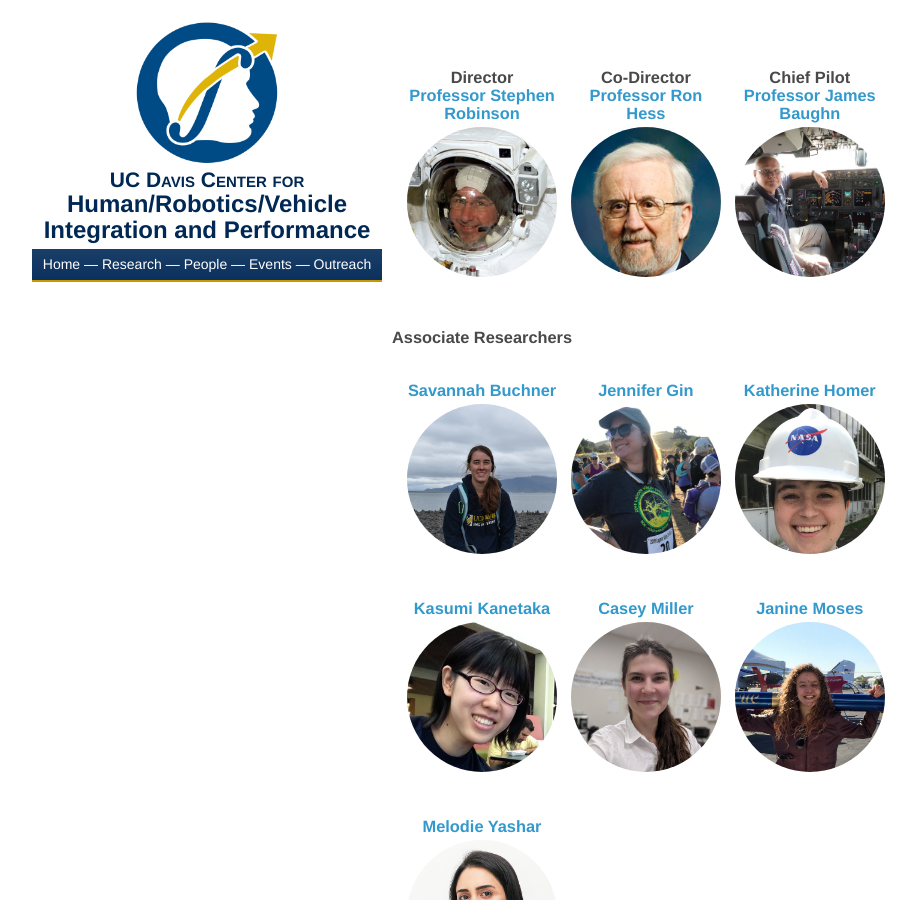
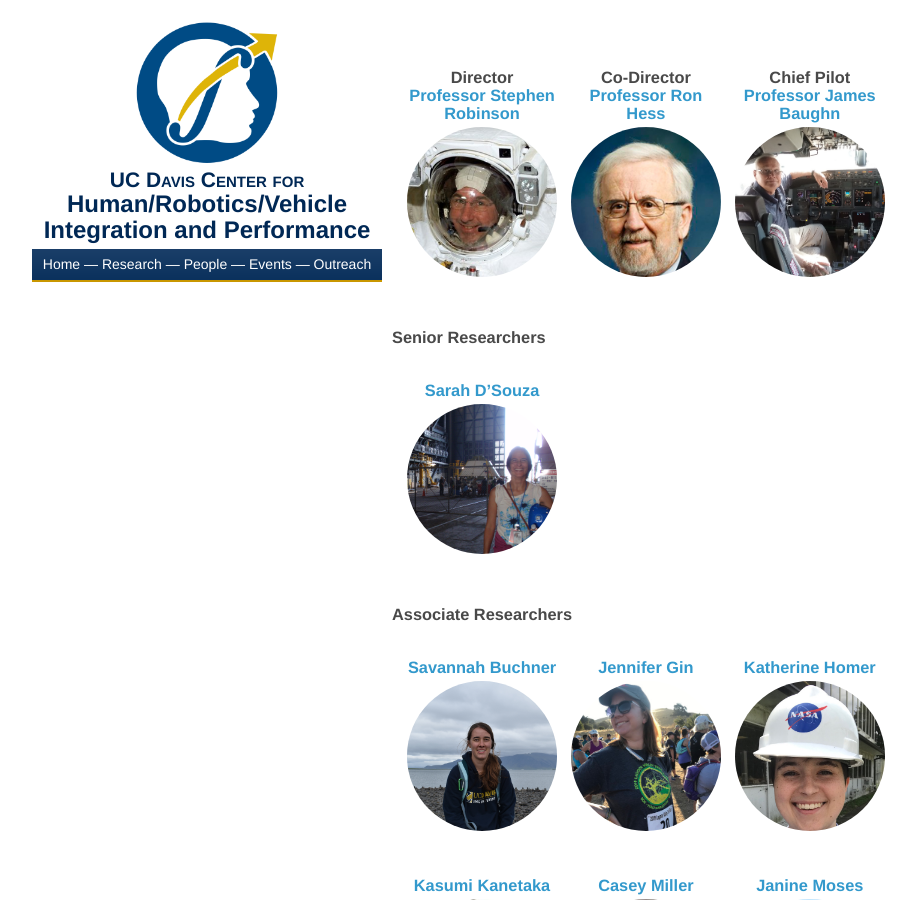
Before and after one commit to HRVIP/HRVIP.github.io, a Jekyll site: the page built from people/index.html, in a window 1280 px wide and 900 px high. Shown: the whole window, without its empty margins (178-1094 px from the left). Built offline with Jekyll 4.4.1, drawn with Linux system fonts in a browser that asks for light colours.

Commit message:
add sarah

```diff
--- a/people/index.html
+++ b/people/index.html
@@ -6,6 +6,21 @@
 <div class="post person-post">
   <h3 class="title center-title"> {{ post.title }} <br>
     <a href="{{ post.url }}">{{ post.name }}
+      <br>
+      <div class="container mt-5">
+        <img class="person" src={{ post.image }}>
+      </div>
+    </a>
+  </h3>
+</div>
+{% endfor %}
+<br><br>
+{% assign senior_researchers = (site.categories.people | where: 'category', 'senior_researcher' | sort: 'last_name') %}
+<h3>Senior Researchers</h3>
+{% for post in senior_researchers %}
+<div class="post person-post">
+  <h3 class="title center-title">
+    <a href="{{ post.url }}">{{ post.title }}
       <br>
       <div class="container mt-5">
         <img class="person" src={{ post.image }}>
```
Also changed, not shown: people/_posts/2020-03-13-sarah-d'souza.md (added, +17 -0 lines), images/Sarah DSouza.png (added).
